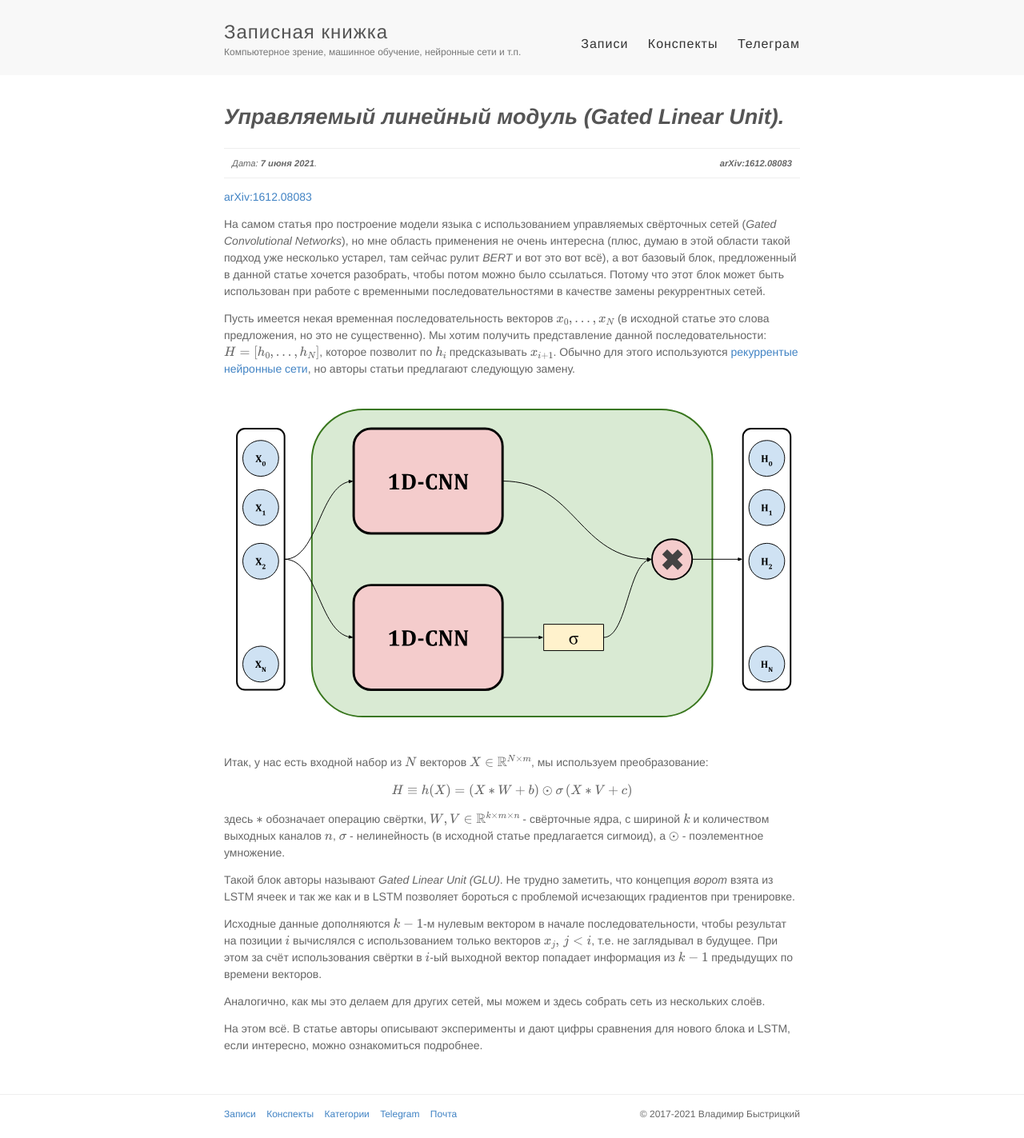
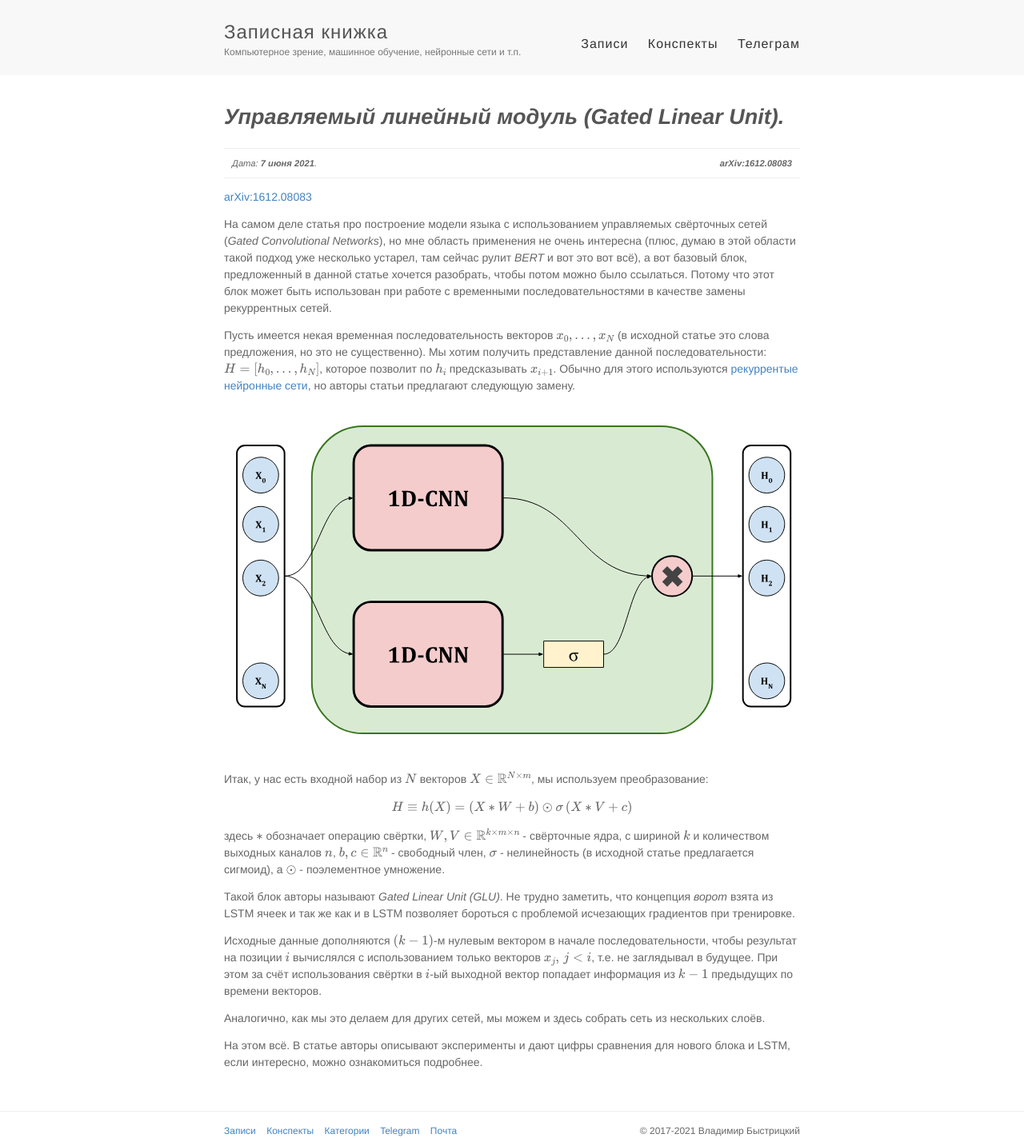
Before and after one commit to vbystricky/vbystricky.github.io, a Jekyll site: the page built from _article_notes/2021/2021-06-07.md, in a window 1280 px wide. Shown: the whole page at 80% size. Built offline with Jekyll 4.4.1, drawn with Linux system fonts in a browser that asks for light colours; formulas are drawn with MathJax 3; before the commit the page ends 1402 px from its top, so only the background shows below that.

Commit message:
Fix errors in text

```diff
--- a/_article_notes/2021/2021-06-07.md
+++ b/_article_notes/2021/2021-06-07.md
@@ -11,10 +11,10 @@
 ---
 [{{ page.cite }}]({{ page.link }})
 
-На самом статья про построение модели языка с использованием управляемых свёрточных сетей (*Gated Convolutional Networks*), но мне область применения
-не очень интересна (плюс, думаю в этой области такой подход уже несколько устарел, там сейчас рулит *BERT* и вот это вот всё), а вот базовый блок,
-предложенный в данной статье хочется разобрать, чтобы потом можно было ссылаться. Потому что этот блок может быть использован при работе с временными
-последовательностями в качестве замены рекуррентных сетей.
+На самом деле статья про построение модели языка с использованием управляемых свёрточных сетей (*Gated Convolutional Networks*), но мне область
+применения не очень интересна (плюс, думаю в этой области такой подход уже несколько устарел, там сейчас рулит *BERT* и вот это вот всё), а вот
+базовый блок, предложенный в данной статье хочется разобрать, чтобы потом можно было ссылаться. Потому что этот блок может быть использован при работе
+с временными последовательностями в качестве замены рекуррентных сетей.
 
 <!--more-->
 
@@ -31,13 +31,13 @@
 $$
 
 здесь $\ast$ обозначает операцию свёртки, $W, V \in \mathbb R^{k\times m \times n}$ - свёрточные ядра, с шириной $k$ и количеством выходных каналов
-$n$, $\sigma$ - нелинейность (в исходной статье предлагается сигмоид), а $\odot$ - поэлементное умножение.
+$n$, $b, c \in \mathbb R^n$ - свободный член, $\sigma$ - нелинейность (в исходной статье предлагается сигмоид), а $\odot$ - поэлементное умножение.
 
 Такой блок авторы называют *Gated Linear Unit (GLU)*. Не трудно заметить, что концепция *ворот* взята из LSTM ячеек и так же как и в LSTM позволяет
 бороться с проблемой исчезающих градиентов при тренировке.
 
-Исходные данные дополняются $k-1$-м нулевым вектором в начале последовательности, чтобы результат на позиции $i$ вычислялся с использованием только
-векторов $x_j, \, j < i$, т.е. не заглядывал в будущее. При этом за счёт использования свёртки в $i$-ый выходной вектор попадает информация из $k - 1$
+Исходные данные дополняются $(k-1)$-м нулевым вектором в начале последовательности, чтобы результат на позиции $i$ вычислялся с использованием только
+векторов $x_j,\, j < i$, т.е. не заглядывал в будущее. При этом за счёт использования свёртки в $i$-ый выходной вектор попадает информация из $k - 1$
 предыдущих по времени векторов.
 
 Аналогично, как мы это делаем для других сетей, мы можем и здесь собрать сеть из нескольких слоёв.
```
